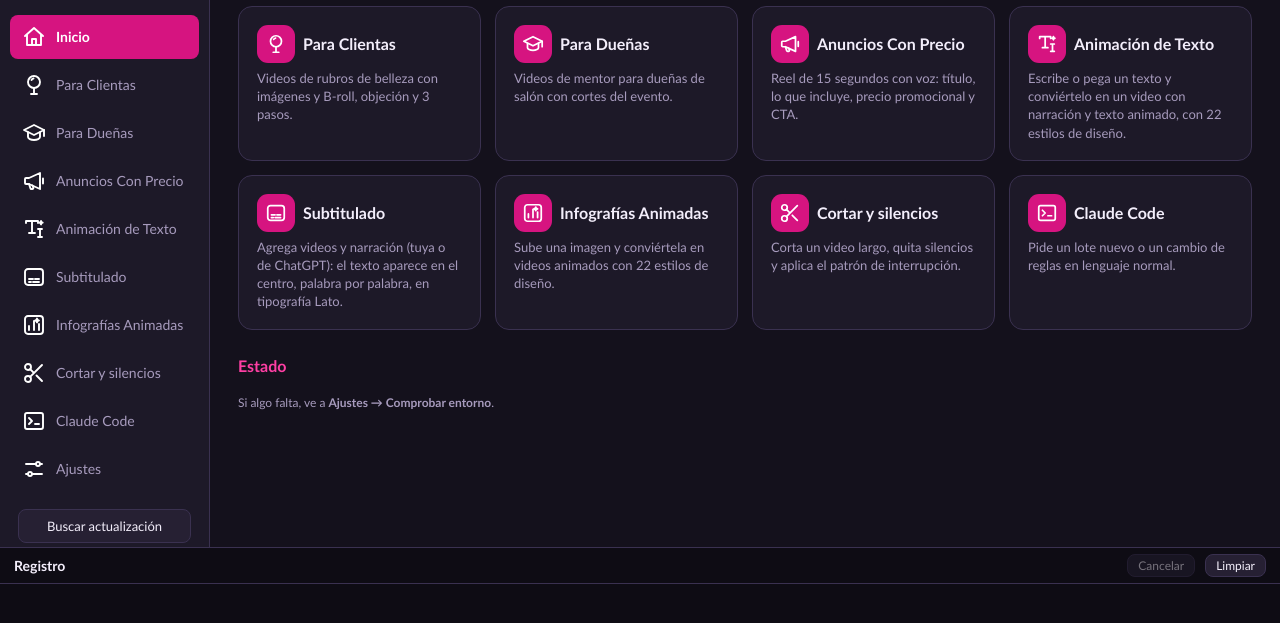
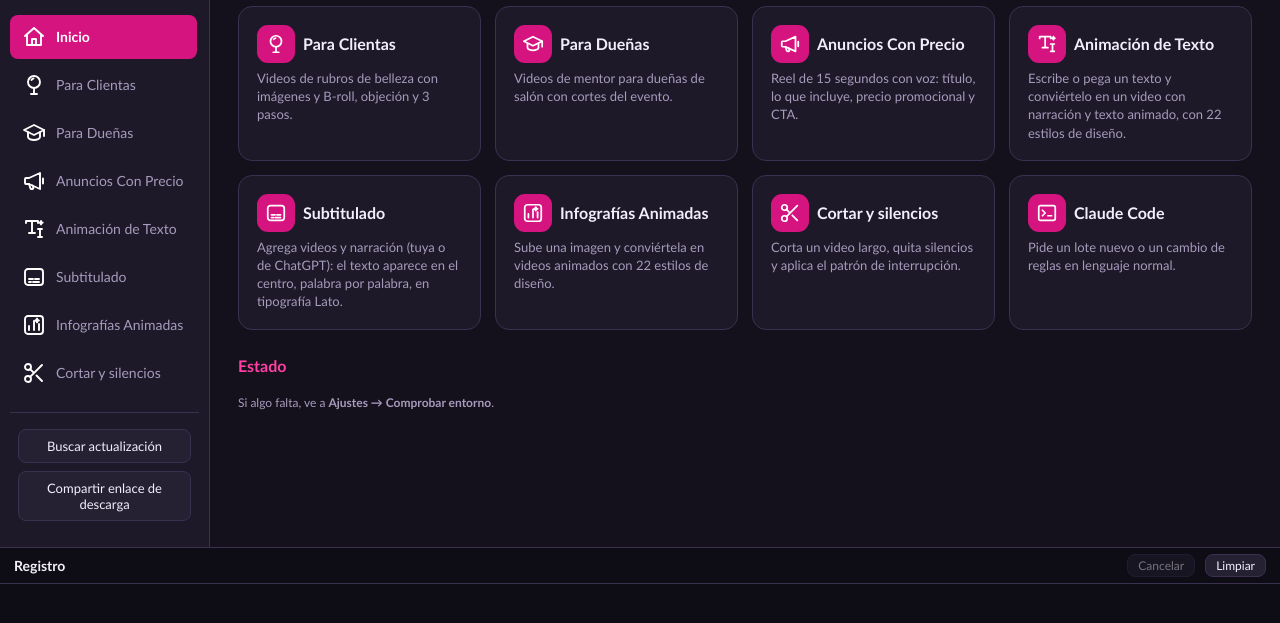
Before and after one commit to dirlant/creatuvideo, an Electron app: page renderer/index.html in a window 1280 px wide. Shown: the part 63-686 px from the top of the page. Drawn offline with Linux system fonts and the light colour scheme; no server answers.

Commit message:
Menú lateral con scroll propio y pie de actualizar siempre visible
Co-Authored-By: Claude Sonnet 5.5 <noreply@anthropic.com>

```diff
--- a/renderer/index.html
+++ b/renderer/index.html
@@ -11,6 +11,7 @@
 <div class="app">
   <aside class="nav">
     <div class="marca"><img src="logo-completo.png" alt="CreaTuVideo" /></div>
+    <div class="nav-lista">
     <button class="nav-b activo" data-v="inicio" title="Inicio" aria-label="Inicio"><span class="ico-t" data-ico="inicio"></span><span class="nav-sub">Inicio</span></button>
     <button class="nav-b" data-v="dianchi" title="Para Clientas" aria-label="Para Clientas"><span class="ico-t" data-ico="dianchi"></span><span class="nav-sub">Para Clientas</span></button>
     <button class="nav-b" data-v="diegao" title="Para Dueñas" aria-label="Para Dueñas"><span class="ico-t" data-ico="diegao"></span><span class="nav-sub">Para Dueñas</span></button>
@@ -21,6 +22,7 @@
     <button class="nav-b" data-v="cortar" title="Cortar y silencios" aria-label="Cortar y silencios"><span class="ico-t" data-ico="cortar"></span><span class="nav-sub">Cortar y silencios</span></button>
     <button class="nav-b" data-v="claude" title="Claude Code" aria-label="Claude Code"><span class="ico-t" data-ico="claude"></span><span class="nav-sub">Claude Code</span></button>
     <button class="nav-b" data-v="ajustes" title="Ajustes" aria-label="Ajustes"><span class="ico-t" data-ico="ajustes"></span><span class="nav-sub">Ajustes</span></button>
+    </div>
     <div class="nav-pie">
       <div id="v-app" class="chico"></div>
       <div id="aviso-upd" class="aviso oculto"></div>
--- a/renderer/style.css
+++ b/renderer/style.css
@@ -253,3 +253,10 @@ html, body, button, input, select, textarea, pre, code { font-family: "Lato", "S
 .sb-prev .sb-b { font-weight: 900; font-size: 19.5px; color: #fff; letter-spacing: -0.07em; line-height: 1.02; text-shadow: 0 1px 5px rgba(255,255,255,.14); }
 .sb-prev.video .sb-s, .sb-prev.video .sb-b { text-shadow: 0 1px 6px rgba(0,0,0,.8); }
 .sb-prev.g .sb-s { font-size: 13.2px; } .sb-prev.g .sb-b { font-size: 22.4px; } .sb-prev.p .sb-s { font-size: 9.8px; } .sb-prev.p .sb-b { font-size: 16.6px; }
+
+/* menu lateral: la lista de secciones tiene su propio scroll y el pie (version y botones de actualizar) siempre queda visible */
+.nav { overflow: hidden; min-height: 0; }
+.nav-lista { flex: 1 1 auto; min-height: 0; overflow-y: auto; display: flex; flex-direction: column; gap: 4px; padding-right: 2px; scrollbar-width: thin; scrollbar-color: var(--borde) transparent; }
+.nav-lista::-webkit-scrollbar { width: 6px; } .nav-lista::-webkit-scrollbar-thumb { background: var(--borde); border-radius: 3px; }
+.nav .marca { flex: none; }
+.nav-pie { flex: none; margin-top: 0; border-top: 1px solid var(--borde); padding-top: 8px; }
```
